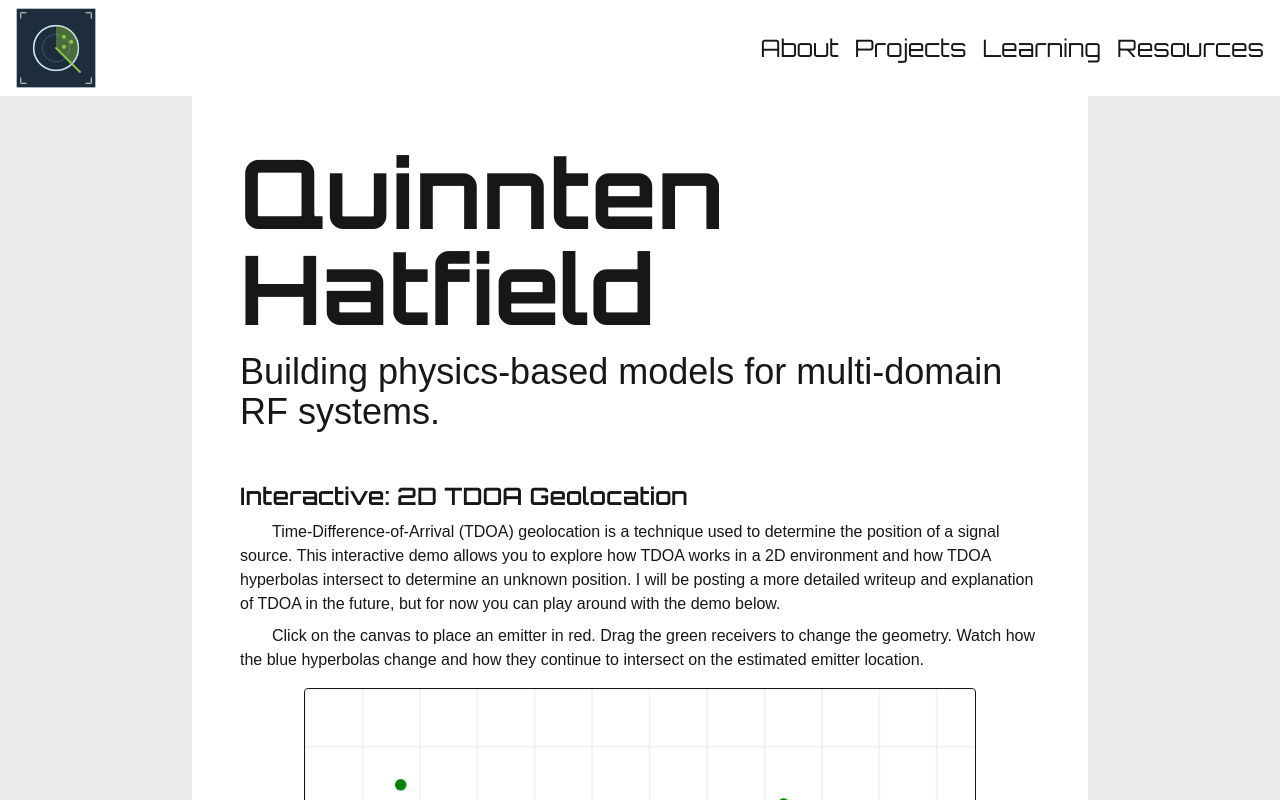
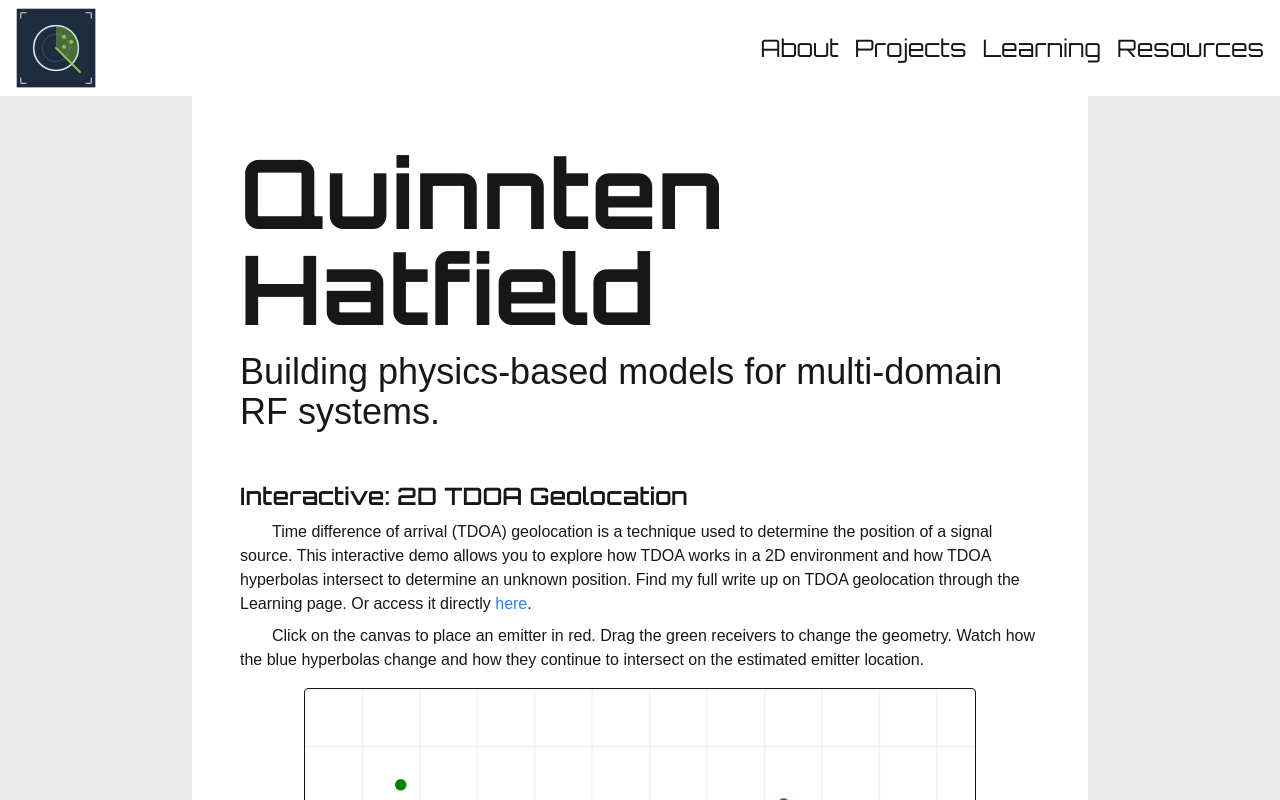
Before and after one commit to hatfieldq/portfolio-site, a Next.js app: page / in a window 1280 px wide. Shown: the top 800 px of the page. Built offline with nearby package versions, Linux system fonts and the light colour scheme; a web font is replaced by a local one.

Commit message:
Edit home page

```diff
--- a/src/app/page.tsx
+++ b/src/app/page.tsx
@@ -14,9 +14,9 @@ export default function Home() {
         <section id="tdoa" className="mt-12">
           <h2 className="text-2xl font-semibold">Interactive: 2D TDOA Geolocation</h2>
           <p className="mt-2 indent-8">
-            Time-Difference-of-Arrival (TDOA) geolocation is a technique used to determine the position of a signal source.
+            Time difference of arrival (TDOA) geolocation is a technique used to determine the position of a signal source.
             This interactive demo allows you to explore how TDOA works in a 2D environment and how TDOA hyperbolas intersect to determine an unknown position.
-            I will be posting a more detailed writeup and explanation of TDOA in the future, but for now you can play around with the demo below.
+            Find my full write up on TDOA geolocation through the Learning page. Or access it directly <Link href="/learning/tdoa-geolocation" className="text-blue-500 hover:underline">here</Link>.
           </p>
           <p className="mt-2 indent-8">
             Click on the canvas to place an emitter in red. Drag the
```
